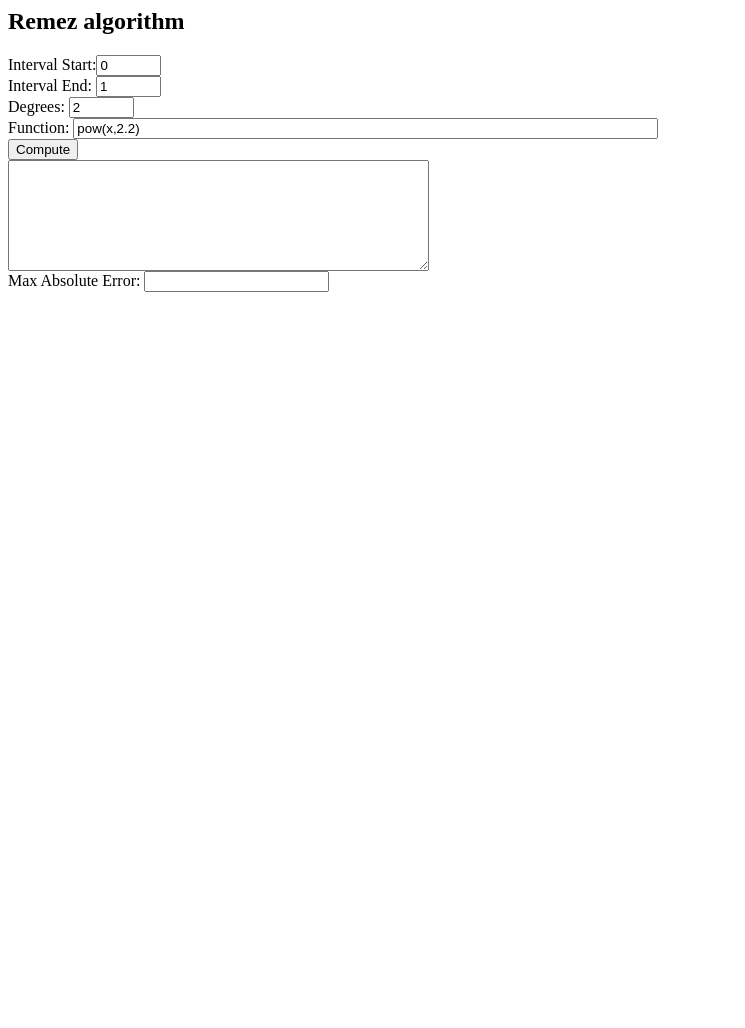
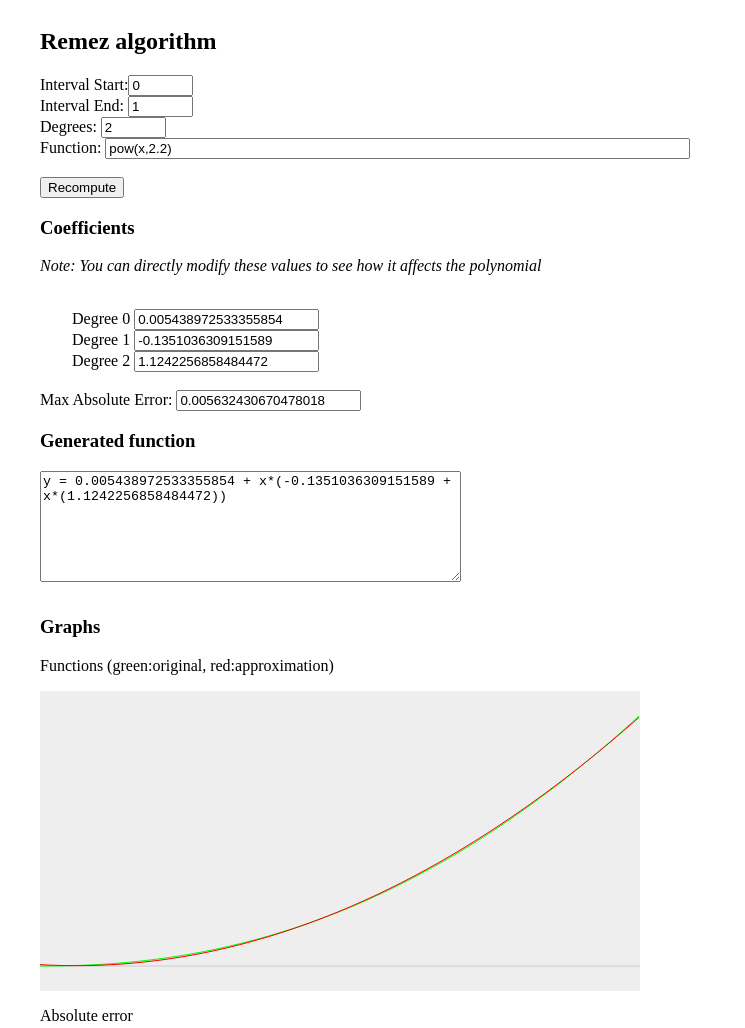
Before and after one commit to jonvaldes/webremez, a plain HTML site: page index.html in a window 1280 px wide. Shown: the top 1028 px of the page, without its empty margins (0-745 px from the left). Before the commit the page ends 800 px from the top, so only its background shows below. Drawn offline with Linux system fonts and the light colour scheme.

Commit message:
Added fully interactive editting and absolute error graph. Also, better layout

```diff
--- a/index.html
+++ b/index.html
@@ -1,16 +1,29 @@
 <html><head><script src="remez.js"></script></head><body>
+  <div style="float:left; margin-left:2em;">
   <h2> Remez algorithm </h2>
-
   <form method="post">
-    Interval Start:<input type = "text" value = "0" name = "iStart" size = "5"><br/>
-    Interval End: <input type = "text" value = "1" name = "iEnd" size = "5"> <br/>
-    Degrees: <input type = "text" value = "2" name = "Degrees" size = "5"> <br/>
-    Function: <input type = "text" name = "Expr" size = "70" value = "pow(x,2.2)"><br\>
+    Interval Start:<input type = "text" value = "0" name = "iStart" size = "5" oninput="CalculateFormRemez()"><br/>
+    Interval End: <input type = "text" value = "1" name = "iEnd" size = "5" oninput="CalculateFormRemez()"> <br/>
+    Degrees: <input type = "text" value = "2" name = "Degrees" size = "5" oninput="CalculateFormRemez()"><br/>
+    Function: <input type = "text" name = "Expr" size = "70" value = "pow(x,2.2)" oninput="CalculateFormRemez()" ><br\>
+    <br/><br/>
+    <input id="CalculateButton" type="button" value="Recompute" onclick="CalculateFormRemez()"><br/>
+    <h3>Coefficients</h3>
+    <p><i>Note: You can directly modify these values to see how it affects the polynomial</i></p>
+    <div id="Coefficients" style="margin-left:2em">
+        ...
+    </div>
     <br/>
-    <input type = "button" value = "Compute" onclick = "CalculateFormRemez(this.form)"><br/>
-    <textarea name = "Output" rows = "7" cols = "50"> </textarea> <br/>
     Max Absolute Error: <input type = "text" name = "AbsErr" size = "20" value = ""><br/>
+    <h3>Generated function</h3>
+    <textarea name="Output" rows="7" cols = "50"> </textarea> <br/>
   </form>
-
-  <canvas id="mainCanvas" width=400 height=200></canvas>
+  </div>
+  <div style="float:left; top:0; margin-left:2em;">
+    <h3>Graphs</h3>
+  <p>Functions (green:original, red:approximation)</p>
+  <canvas id="mainCanvas" width=600 height=300></canvas>
+  <p>Absolute error</p>
+  <canvas id="errCanvas" width=600 height=300></canvas>
+  </div>
 </body></html>
--- a/remez.js
+++ b/remez.js
@@ -35,7 +35,6 @@ function GetRemezPoints(evalFunc, intervalStart, intervalEnd, degrees){
         let fp = evalFunc(p);
         points.push([p, fp]);
     }
-    console.log(points);
     return points;
 }
 
@@ -191,13 +190,47 @@ var remezPolynomial = function (points, origFunc) {
     return coeffs;
 };
 
+function PaintAbsError(canvas, intervalS, intervalE, origF, approxF){
+    var ctx = canvas.getContext('2d');
+
+    let pointCnt = canvas.width;
+    let points = new Array(pointCnt);
+    let maxErr = Number.MIN_VALUE;
+
+    for(let i=0; i<pointCnt;i++){
+        let x = intervalS + i/(pointCnt-1) * (intervalE-intervalS);
+        let y0 = origF(x);
+        let y1 = approxF(x);
+        let err = Math.abs(y1 - y0);
+        maxErr = Math.max(maxErr, err);
+        points[i] = err;
+    }
+
+    maxErr *= 1.1;
+
+    // Map points to canvas coords
+    for(let i=0;i<pointCnt;i++){
+        points[i] = points[i] / maxErr  * canvas.height;
+    }
+
+    ctx.fillStyle = "#eee";
+    ctx.fillRect(0,0,canvas.width, canvas.height);
+
+    ctx.strokeStyle = "#0F0";
+    ctx.beginPath();
+    for(let i=0;i<pointCnt;i++){
+        ctx.lineTo(i, canvas.height - points[i]);
+    }
+    ctx.stroke();
+}
+
 function PaintFunctions(canvas, intervalS, intervalE, origF, approxF){
     var ctx = canvas.getContext('2d');
 
     let pointCnt = canvas.width;
     let points = new Array(pointCnt);
     let minY = Number.MAX_VALUE;
-    let maxY = Number.MIN_VALUE;
+    let maxY = -Number.MAX_VALUE;
 
     for(let i=0; i<pointCnt;i++){
         let x = intervalS + i/(pointCnt-1) * (intervalE-intervalS);
@@ -254,36 +287,83 @@ function CalculateErrorValues(form, start, end, f1, f2){
     let iters = 50000;
     for(let i=0;i<iters ;i++){
         let x = start + (end-start) * i / (iters-1);
-        let v1 = f1(x);
-        let v2 = f2(x);
-        let err = Math.abs(v1 - v2);
-        let relErr = Math.abs(v1/v2);
-        if(relErr < 1.0){
-            relErr = Math.abs(v2/v1);
-        }
+        let err = Math.abs(f1(x) - f2(x));
         maxErr = Math.max(maxErr, err);
-        if(Number.isFinite(relErr)){
-            maxRelErr = Math.max(maxRelErr, relErr);
-        }
     }
-
     form.AbsErr.value = maxErr;
-    //form.RelErr.value = maxRelErr;
 }
 
-function CalculateFormRemez(form){
+function GetCoeffs(){
+    let Result = [];
+    let elems = document.getElementsByClassName("coefficient");
+    for(let i=0;i<elems.length;i++){
+        let v = elems[i].value;
+        if(v == ""){
+            v= '0';
+        }
+        let f = parseFloat(v)
+        Result.push(f);
+    }
+    return Result;
+}
+
+function RedrawAll(){
+    let form = document.forms[0];
+    let start = parseFloat(form.iStart.value);
+    let end = parseFloat(form.iEnd.value);
+    let expr = form.Expr.value;
+
+    var evalFunc = EvaluateInScope(expr);
+
+    let Coeffs = GetCoeffs();
+    form.Output.value = polynomialToCode(Coeffs);
+
+    let ResultFunc = polynomialToFunc(Coeffs);
+    let canvas= document.getElementById("mainCanvas");
+    PaintFunctions(canvas, start, end, evalFunc, ResultFunc);
+    let errCanvas = document.getElementById("errCanvas");
+    PaintAbsError(errCanvas, start, end, evalFunc, ResultFunc);
+    CalculateErrorValues(form, start, end, evalFunc, ResultFunc);
+}
+
+function DegreesChanged(newValue){
+    let CoeffsDiv = document.getElementById("Coefficients");
+    CoeffsDiv.innerHTML = '';
+    for(let i=0;i<=newValue;i++){
+        let l = document.createElement("label");
+        l.innerHTML = "<br/>Degree " + i + "&nbsp;";
+        CoeffsDiv.appendChild(l);
+
+        let d = document.createElement("input");
+        d.type = "text";
+        d.id = "Coeff_" + i;
+        d.className = "coefficient";
+        d.oninput = RedrawAll;
+        CoeffsDiv.appendChild(d);
+    }
+}
+
+
+function CalculateFormRemez(){
+    let form = document.forms[0];
     let start = parseFloat(form.iStart.value);
     let end = parseFloat(form.iEnd.value);
     let degrees = parseInt(form.Degrees.value);
     let expr = form.Expr.value;
 
+    DegreesChanged(degrees);
     var evalFunc = EvaluateInScope(expr);
 
     let ResultCoeffs = remezPolynomial(GetRemezPoints(evalFunc, start, end, degrees), evalFunc);
-    let ResultFunc = polynomialToFunc(ResultCoeffs);
-    form.Output.value = polynomialToCode(ResultCoeffs);
-    let canvas= document.getElementById("mainCanvas");
-    console.log(canvas);
-    PaintFunctions(canvas, start, end, evalFunc, ResultFunc);
-    CalculateErrorValues(form, start, end, evalFunc, ResultFunc);
+    // Display coefficients in form
+    for(let i=0;i<ResultCoeffs.length;i++){
+        let t = document.getElementById("Coeff_" + i);
+        t.value = ResultCoeffs[i];
+    }
+    RedrawAll();
 }
+
+window.onload = function(){
+    DegreesChanged(parseInt(document.forms[0].Degrees.value) + 1);
+    document.getElementById("CalculateButton").click();
+}
```
